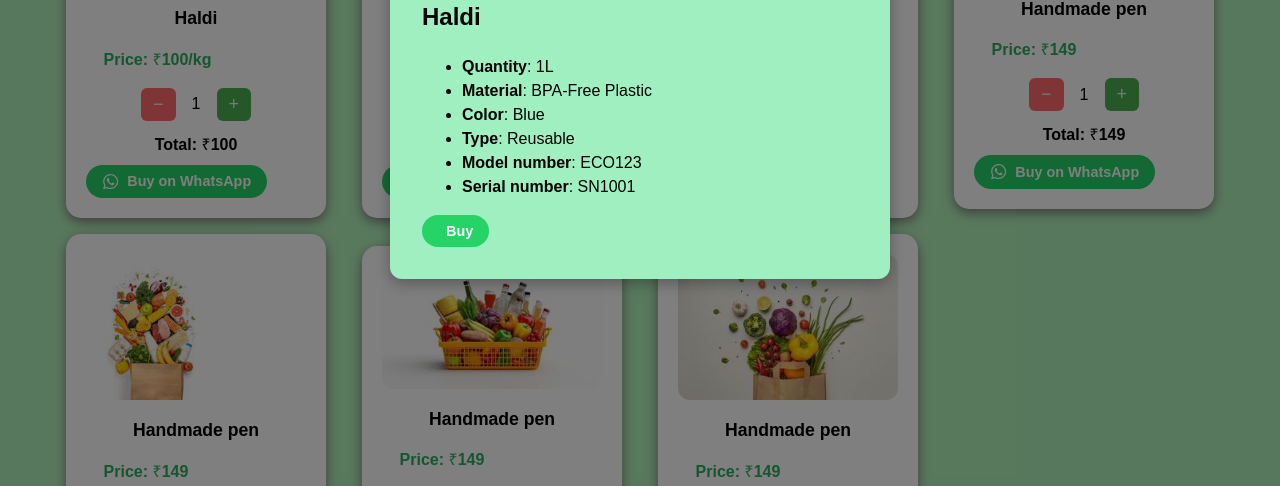
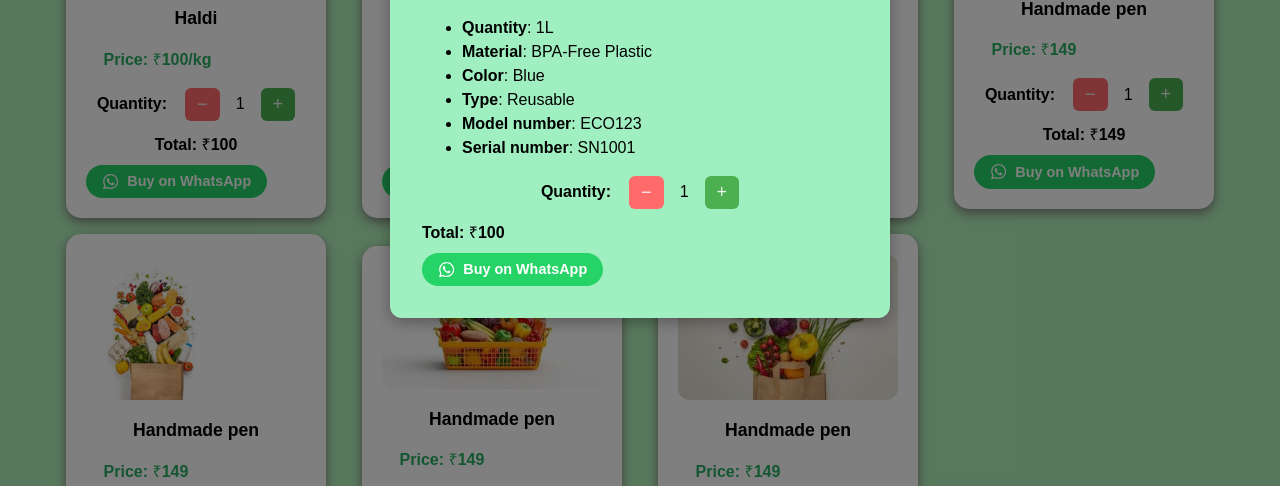
Before and after one commit to desuraj/e-commerce-static, a React (Vite) app: page / in a window 1280 px wide. Both pictures are taken after a click on the element "Haldi". Shown: the part 287-773 px from the top of the page. Built offline with nearby package versions, Linux system fonts and the light colour scheme.

Commit message:
added total quantity

```diff
--- a/src/components/ProductCard.css
+++ b/src/components/ProductCard.css
@@ -40,6 +40,11 @@
   align-items: center;
   margin: 12px 0;
   gap: 8px;
+}
+.qty-label {
+  font-weight: bold;
+  margin-right: 10px;
+  color: black;
 }
 
 .qty-btn {
--- a/src/components/ProductCard.jsx
+++ b/src/components/ProductCard.jsx
@@ -6,10 +6,19 @@ import { FaWhatsapp } from "react-icons/fa";
 
 
 function generateWhatsApp(product, quantity) {
+  const priceNumber = parseFloat(product.price.replace(/[^0-9.]/g, '')) || 0;
+  const totalPrice = priceNumber * quantity;
+
   return encodeURIComponent(
-    `Hello, I want to buy: ${product.name}\nPrice: ${product.price}\nQuantity: ${quantity}\nModel: ${product.details['Model number']}`
+    `Hello, I want to buy:\n` +
+    `${product.name}\n` +
+    `Price: ${product.price}\n` +
+    `Quantity: ${quantity}\n` +
+    `Total Price: ₹${totalPrice.toLocaleString()}\n` +
+    `Model: ${product.details['Model number']}`
   );
 }
+
 
 export default function ProductCard({ product, phone, onClick }) {
   const [quantity, setQuantity] = useState(1);
@@ -49,6 +58,7 @@ export default function ProductCard({ product, phone, onClick }) {
 
       {/* Quantity Selector */}
       <div className="quantity-control">
+        <span className="qty-label">Quantity:</span>
         <button className="qty-btn minus" onClick={decreaseQty}>−</button>
         <span className="qty-number">{quantity}</span>
         <button className="qty-btn plus" onClick={increaseQty}>+</button>
@@ -57,10 +67,10 @@ export default function ProductCard({ product, phone, onClick }) {
       <p className="total">Total: ₹{totalPrice.toLocaleString()}</p>
 
       {/* Buy Button */}
-     <button className="buy-btn" onClick={handleBuyClick}>
-  <FaWhatsapp style={{ marginRight: '8px', fontSize: '1.2em' }} />
-  Buy on WhatsApp
-</button>
+      <button className="buy-btn" onClick={handleBuyClick}>
+        <FaWhatsapp style={{ marginRight: '8px', fontSize: '1.2em' }} />
+        Buy on WhatsApp
+      </button>
 
     </div>
   );
--- a/src/components/ProductModal.jsx
+++ b/src/components/ProductModal.jsx
@@ -1,23 +1,67 @@
-import React from 'react';
+import React, { useState } from 'react';
+import './ProductCard.css';
+import { FaWhatsapp } from "react-icons/fa";
 
 export default function ProductModal({ product, phone, onClose }) {
-  const message = encodeURIComponent(
-    `Hi, I'm interested in:\n${product.name}\nPrice: ${product.price}\nModel: ${product.details['Model number']}`
-  );
+  const [quantity, setQuantity] = useState(1);
+
+  const priceNumber = parseFloat(product.price.replace(/[^0-9.]/g, '')) || 0;
+  const totalPrice = priceNumber * quantity;
+
+  const increaseQty = () => {
+    setQuantity(prev => prev + 1);
+  };
+
+  const decreaseQty = () => {
+    if (quantity > 1) {
+      setQuantity(prev => prev - 1);
+    }
+  };
+
+  const handleBuyClick = () => {
+    const priceNumber = parseFloat(product.price.replace(/[^0-9.]/g, '')) || 0;
+    const totalPrice = priceNumber * quantity;
+
+    const message = encodeURIComponent(
+      `Hello, I want to buy:\n` +
+      `${product.name}\n` +
+      `Price: ${product.price}\n` +
+      `Quantity: ${quantity}\n` +
+      `Total Price: ₹${totalPrice.toLocaleString()}\n` +
+      `Model: ${product.details['Model number']}`
+    );
+
+    window.open(`https://wa.me/${phone}?text=${message}`, '_blank');
+  };
 
   return (
     <div className="modal" style={{ display: 'flex' }}>
       <div className="modal-content">
         <span className="close-btn" onClick={onClose}>&times;</span>
         <h2>{product.name}</h2>
+
         <ul>
           {Object.entries(product.details).map(([key, value], idx) => (
             <li key={idx}><strong>{key}</strong>: {value}</li>
           ))}
         </ul>
-        <a href={`https://wa.me/${phone}?text=${message}`} target="_blank" rel="noreferrer">
-          <button className="buy-btn"><i className="fab fa-whatsapp"></i>Buy</button>
-        </a>
+
+        {/* Quantity Selector */}
+        <div className="quantity-control">
+          <span className="qty-label">Quantity:</span>
+          <button className="qty-btn minus" onClick={decreaseQty}>−</button>
+          <span className="qty-number">{quantity}</span>
+          <button className="qty-btn plus" onClick={increaseQty}>+</button>
+        </div>
+
+        {/* Total Price */}
+        <p className="total">Total: ₹{totalPrice.toLocaleString()}</p>
+
+        {/* Buy Button */}
+        <button className="buy-btn" onClick={handleBuyClick}>
+          <FaWhatsapp style={{ marginRight: '8px', fontSize: '1.2em' }} />
+          Buy on WhatsApp
+        </button>
       </div>
     </div>
   );
```
Also changed, not shown: src/data/products.js (deleted, +0 -15 lines).
